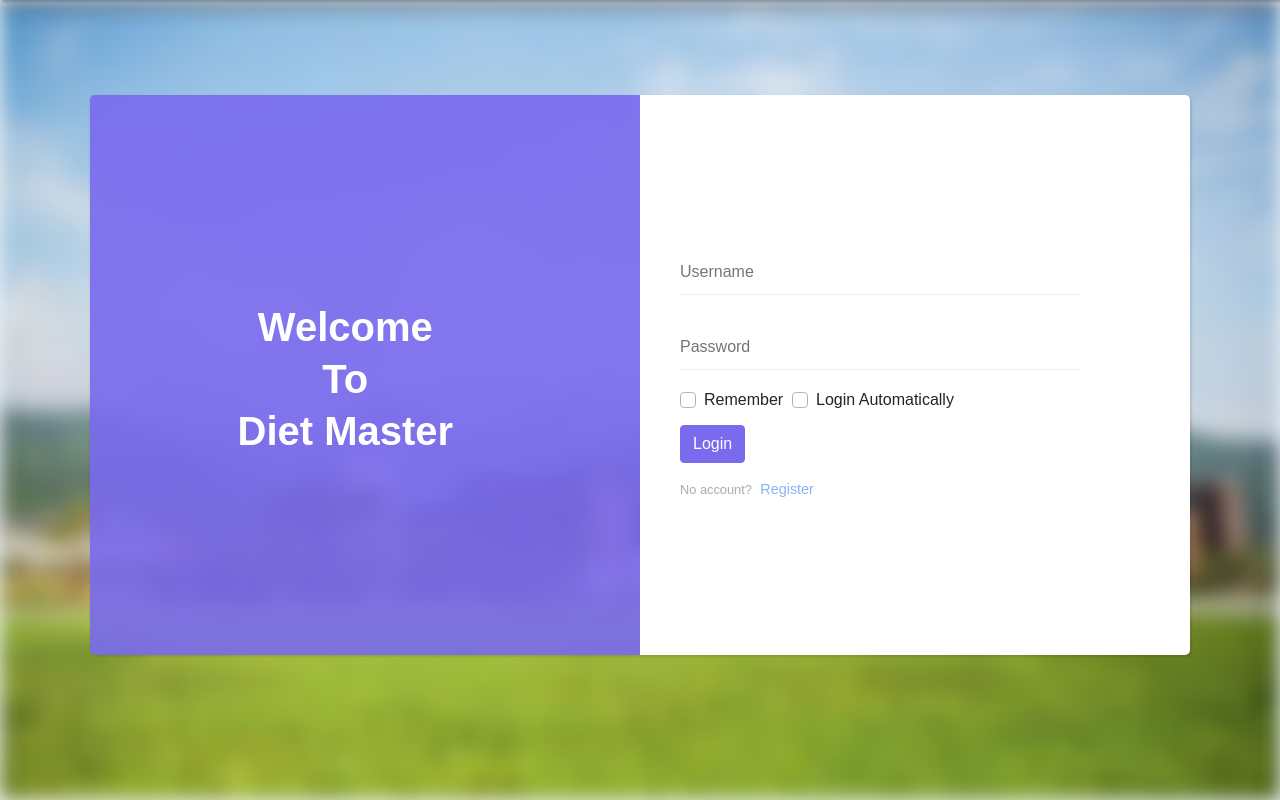
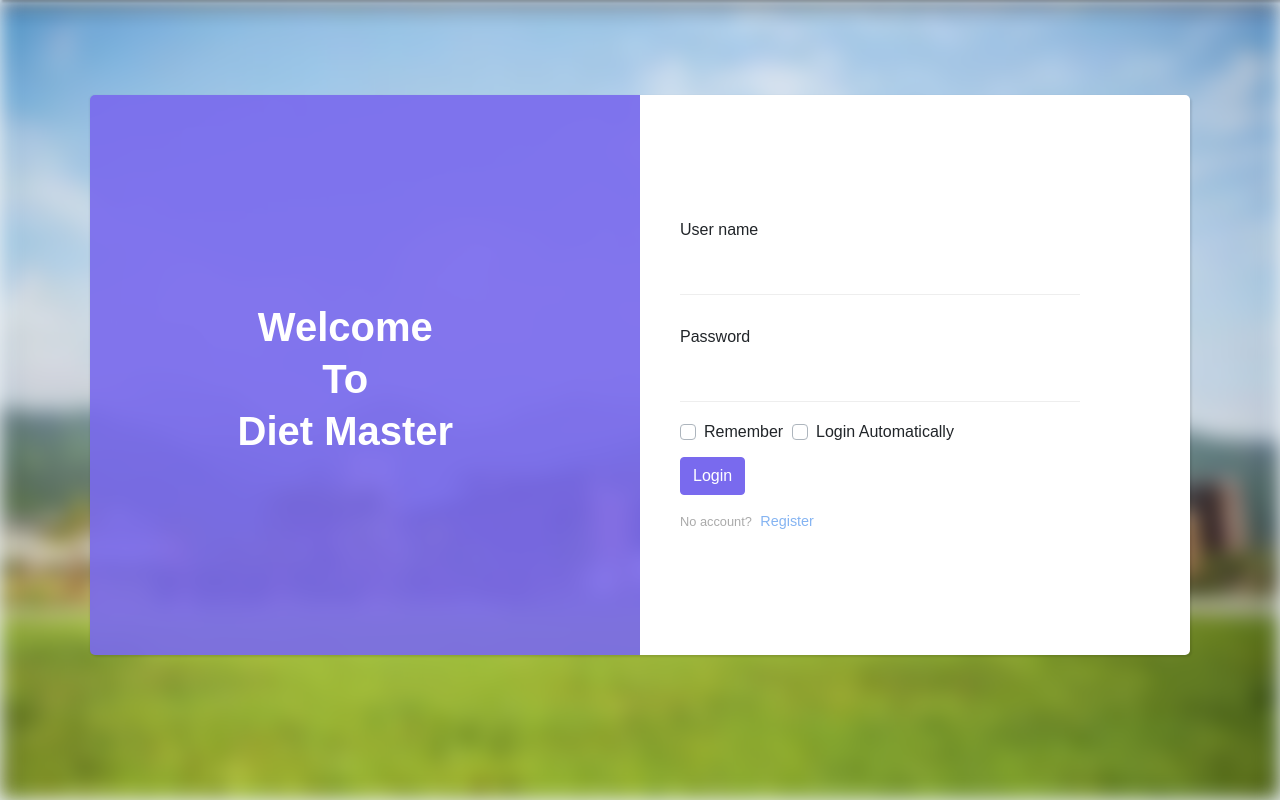
Before and after one commit to BirkhoffG/Diet_Master, a Django app: page /login/ in a window 1280 px wide. Shown: the part 72-872 px from the top of the page. Run offline with Django 3.2, Linux system fonts and the light colour scheme; some libraries are stand-ins or nearby versions.

Commit message:
Hotfix
- backend authentication

```diff
--- a/apps/accounts/views.py
+++ b/apps/accounts/views.py
@@ -8,7 +8,7 @@ def login_view(request):
     error_message = ""
 
     # TODO: login first message
-    print(request.POST.get('next'))
+    # print(request.POST.get('next'))
     if request.POST.get('next'):
         error_message = "Please login first."
 
@@ -16,12 +16,14 @@ def login_view(request):
         user_email = request.POST.get('email')
         user_pwd = request.POST.get('pwd')
         user_authenticate = authenticate(username=user_email, password=user_pwd)
+        print(f"user_email: {user_email}, user_pwd: {user_pwd}")
 
         if user_authenticate is not None:
             login(request, user_authenticate)
             return redirect("/user")
         else:
             error_message = "The user name or password is not correct."
+    print(error_message)
 
     return render(request, "login.html", {'error_msg': error_message})
 
--- a/templates/login.html
+++ b/templates/login.html
@@ -41,14 +41,17 @@
         <div class="col-lg-6 bg-white">
           <div class="form d-flex align-items-center">
             <div class="content">
-              <form method="post" action="https://www.baidu.com" class="form-validate" id="loginFrom">
+              <form method="post" action="{% url 'login' %}" class="form-validate" id="loginFrom">
+                {% csrf_token %}
                 <div class="form-group">
-                  <input id="login-username" type="text" name="userName" required data-msg="Please enter username"
-                         placeholder="Username" class="input-material">
+                  <label for="login-username">User name</label>
+                  <input id="login-username" type="email" name="email" required data-msg="Please enter username"
+                                                             placeholder="" class="input-material">
                 </div>
                 <div class="form-group" style="margin-bottom:55px">
-                  <input type="password" id="login-password" name="passWord" required data-msg="Please enter password"
-                         placeholder="Password" class="input-material">
+                  <label for="login-password">Password</label>
+                  <input type="password" id="login-password" name="pwd" required data-msg="Please enter password"
+                         placeholder="" class="input-material">
                 </div>
                 <button id="login" type="submit" class="btn btn-primary">Login</button>
                 <div style="margin-top:-95px;">
```
